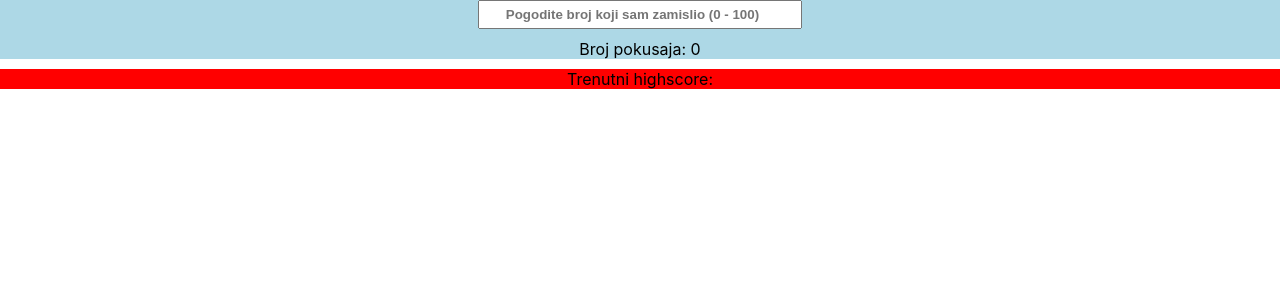
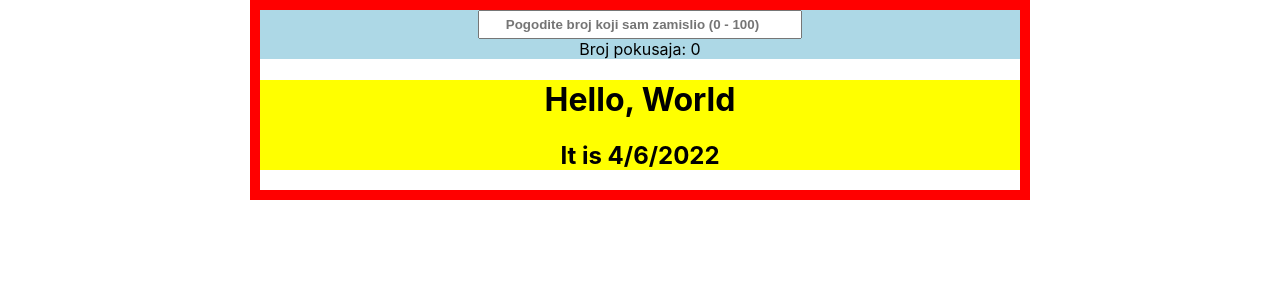
Before and after one commit to Durbaja/Pogadanje-brojeva, a React (Create React App) app: page / in a window 1280 px wide. Shown: the top 300 px of the page. Built offline with nearby package versions, Linux system fonts and the light colour scheme.

Commit message:
petak update

```diff
--- a/src/App.css
+++ b/src/App.css
@@ -1,38 +1,5 @@
-.App {
+.Main-div {
+  border: 10px solid red;
   text-align: center;
+  margin: 0 250px;
 }
-
-.App-logo {
-  height: 40vmin;
-  pointer-events: none;
-}
-
-@media (prefers-reduced-motion: no-preference) {
-  .App-logo {
-    animation: App-logo-spin infinite 20s linear;
-  }
-}
-
-.App-header {
-  background-color: #282c34;
-  min-height: 100vh;
-  display: flex;
-  flex-direction: column;
-  align-items: center;
-  justify-content: center;
-  font-size: calc(10px + 2vmin);
-  color: white;
-}
-
-.App-link {
-  color: #61dafb;
-}
-
-@keyframes App-logo-spin {
-  from {
-    transform: rotate(0deg);
-  }
-  to {
-    transform: rotate(360deg);
-  }
-}
--- a/src/App.js
+++ b/src/App.js
@@ -2,32 +2,73 @@ import React, { Component } from "react";
 import Highscore from "./components/Highscore";
 import Igrica from "./components/Igrica";
 import Clock from "./components/Clock";
+import "./App.css";
 
 export default class App extends Component {
   constructor(props) {
     super(props);
-    this.state = {
-      highscore: 100,
-      brojPokusaja: 0,
-      feedback: "",
-      zamisljeniBroj: Math.floor(Math.random() * 101),
-    };
+    const stanje = JSON.parse(localStorage.getItem("stanje"));
+    this.state = stanje
+      ? stanje
+      : {
+          highscore: [],
+          brojPokusaja: 0,
+          feedback: "",
+          zamisljeniBroj: Math.floor(Math.random() * 101),
+        };
   }
 
-  promijeniStanje = () => {
-    this.setState({ ...this.state, brojPokusaja: this.state.brojPokusaja + 1 });
+  promijeniStanje = (feedback) => {
+    let novoStanje;
+    if (feedback === "Pogodak") {
+      let noviBroj = Math.floor(Math.random() * 101);
+      novoStanje = {
+        ...this.state,
+        highscore: [...this.state.highscore, this.state.brojPokusaja + 1].sort(
+          (a, b) => a - b
+        ),
+        brojPokusaja: 0,
+        zamisljeniBroj: noviBroj,
+        feedback:
+          "Pobijedili ste. Pogodili ste iz " +
+          (this.state.brojPokusaja + 1) +
+          ". puta. Zaigrajte ponovno.",
+      };
+    } else if (feedback === "Manji") {
+      novoStanje = {
+        ...this.state,
+        brojPokusaja: this.state.brojPokusaja + 1,
+        feedback: "Zamišljeni broj je manji od unesenog!",
+      };
+    } else if (feedback === "Veći") {
+      novoStanje = {
+        ...this.state,
+        brojPokusaja: this.state.brojPokusaja + 1,
+        feedback: "Zamišljeni broj je veći od unesenog!",
+      };
+    }
+    localStorage.setItem("stanje", JSON.stringify(novoStanje));
+    this.setState(novoStanje);
   };
 
   render() {
     return (
-      <div style={{ textAlign: "center" }}>
+      <div
+        className="Main-div"
+        // style={{
+        //   textAlign: "center",
+        //   margin: "0 250px",
+        //   border: "2px double black",
+        // }}
+      >
         <Igrica
           brojPokusaja={this.state.brojPokusaja}
           zamisljeniBroj={this.state.zamisljeniBroj}
-          promijeniStanje={() => this.promijeniStanje()}
+          feedback={this.state.feedback}
+          promijeniStanje={(feedback) => this.promijeniStanje(feedback)}
         />
-        <Highscore />
-        {/* <Clock /> */}
+        <Highscore highscore={this.state.highscore} />
+        <Clock />
       </div>
     );
   }
--- a/src/components/Highscore.js
+++ b/src/components/Highscore.js
@@ -2,9 +2,11 @@ import React from "react";
 
 const Highscore = ({ highscore }) => {
   return (
-    <div style={{ backgroundColor: "red" }}>
-      Trenutni highscore: {highscore}
-    </div>
+    <ul style={{ backgroundColor: "red" }}>
+      {highscore.map((element, index) => {
+        return <li key={index}>Trenutni highscore je: {element}</li>;
+      })}
+    </ul>
   );
 };
 
--- a/src/components/Igrica.js
+++ b/src/components/Igrica.js
@@ -1,20 +1,39 @@
 import React from "react";
 
-const Igrica = ({ brojPokusaja, zamisljeniBroj, promijeniStanje }) => {
+const Igrica = ({
+  brojPokusaja,
+  zamisljeniBroj,
+  promijeniStanje,
+  feedback,
+}) => {
   function provjeriBroj(e) {
+    console.log(feedback);
     e.preventDefault();
     let uneseniBroj = e.target.childNodes[0].value;
-    promijeniStanje();
+    e.target.childNodes[0].value = "";
+    if (uneseniBroj < zamisljeniBroj) {
+      // zamisljeni broj je veći
+      promijeniStanje("Veći");
+    } else if (uneseniBroj > zamisljeniBroj) {
+      // zamisljeni broj je manji
+      promijeniStanje("Manji");
+    } else {
+      // jednaki su
+      promijeniStanje("Pogodak");
+    }
   }
 
   return (
-    <div style={{ backgroundColor: "lightblue" }}>
+    <div
+      style={{
+        backgroundColor: "lightblue",
+      }}
+    >
       <form onSubmit={provjeriBroj}>
         <input
           style={{
             width: "300px",
             textAlign: "center",
-            marginBottom: "10px",
             padding: "5px 10px",
             fontWeight: "bold",
           }}
@@ -24,7 +43,14 @@ const Igrica = ({ brojPokusaja, zamisljeniBroj, promijeniStanje }) => {
         ></input>
       </form>
       <div id="pokusaji">Broj pokusaja: {brojPokusaja}</div>
-      <div style={{ marginBottom: "10px" }} id="feedback"></div>
+      <div
+        style={{
+          backgroundColor: "yellow",
+        }}
+        id="feedback"
+      >
+        {feedback}
+      </div>
     </div>
   );
 };
```
